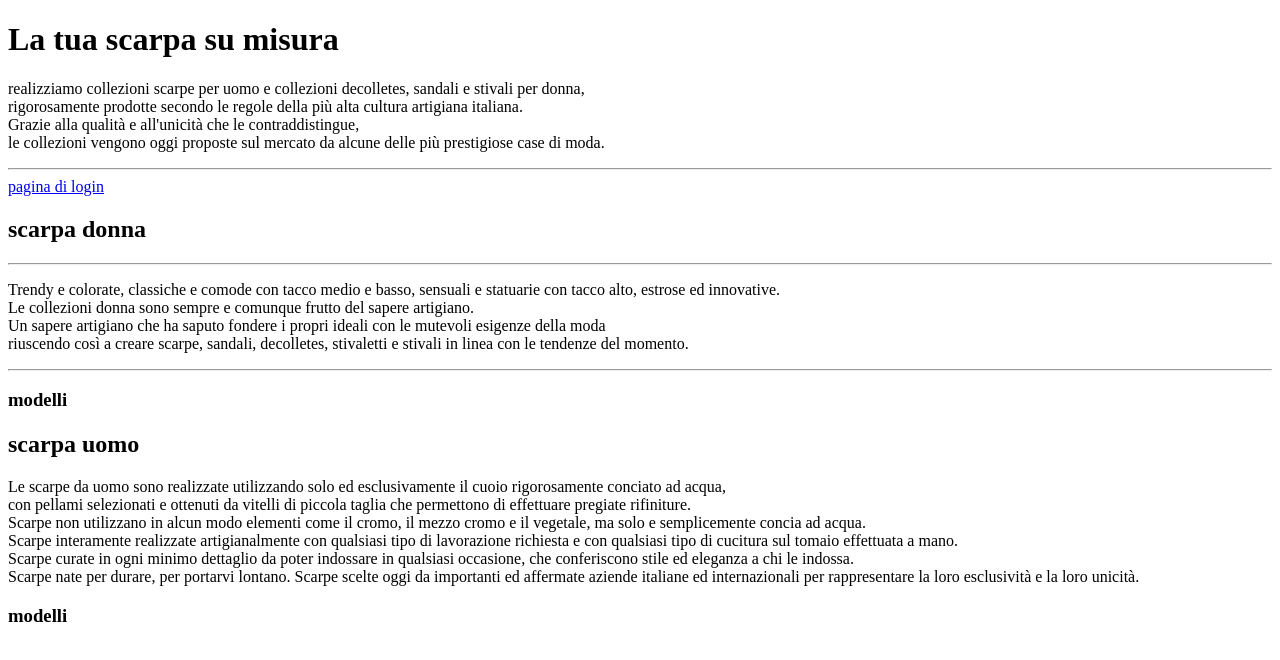
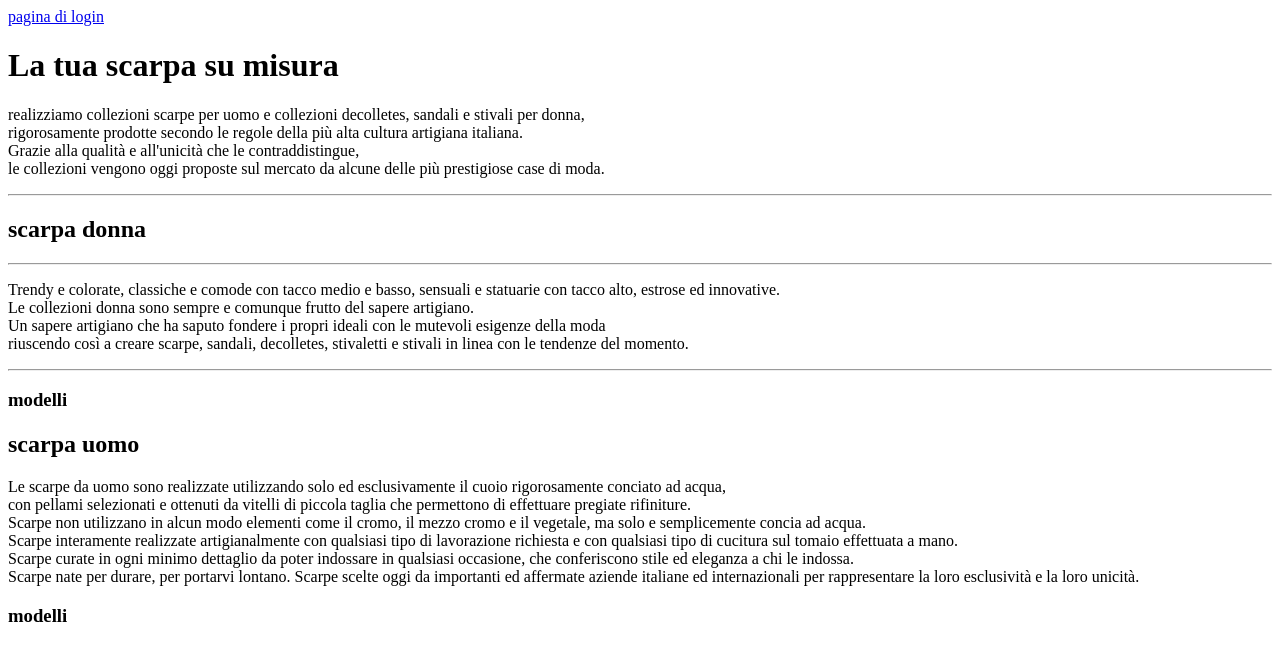
Before and after one commit to angelomarab/amm-grupo-a, a plain HTML site: page esMilestone/web/M1/descrizione.html in a window 1280 px wide. Drawn offline with Linux system fonts and the light colour scheme.

Commit message:
Task3_prova

```diff
--- a/esMilestone/web/M1/descrizione.html
+++ b/esMilestone/web/M1/descrizione.html
@@ -6,6 +6,7 @@ and open the template in the editor.
 -->
 <html>
     <head>
+    <a href="./login" target="_blank">pagina di login</a><!-- collegamento a pagina login -->
         <title>Es_M1_Marabotto</title>
         <meta charset="UTF-8">
         <meta name="viewport" content="width=device-width, initial-scale=1.0">
@@ -22,7 +23,7 @@ and open the template in the editor.
             le collezioni vengono oggi proposte sul mercato da alcune delle più prestigiose case di moda.
 
         </p><hr/>
-        <a href="file:///home/angelo/NetBeansProjects/amm-grupo-a/esMilestone/web/M1/login" target="_blank">pagina di login</a>
+
         <a id="donna">
            <h2>scarpa donna</h2></a><hr/>
         <p>
```
Also changed, not shown: esMilestone/web/M1/login.html (+1 -1 lines).
